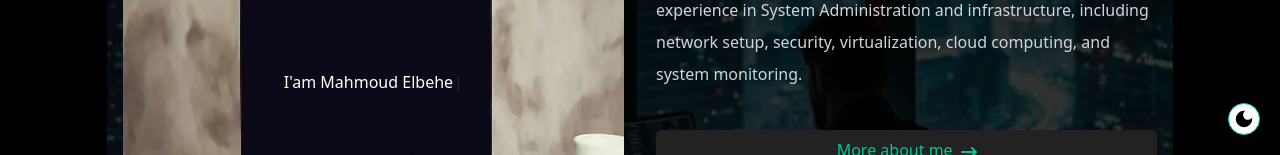
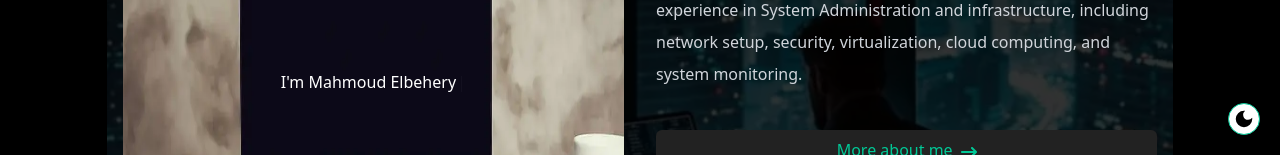
Before and after one commit to mahmoudramy93/portfolio, a Next.js app: page / in a window 1280 px wide. Shown: the part 645-800 px from the top of the page. Built offline with nearby package versions, Linux system fonts and the light colour scheme.

Commit message:
refactor: :recycle:

```diff
--- a/src/components/Project.tsx
+++ b/src/components/Project.tsx
@@ -36,7 +36,6 @@ const Project = ({
       </div>
 
       <div className="flex flex-col gap-4 p-4 overflow-hidden">
-        {/* technologies */}
         <ul className="flex items-center gap-4">
           {technologies.map((techno, index) => {
             return (
--- a/src/components/common/CustomLink.tsx
+++ b/src/components/common/CustomLink.tsx
@@ -11,6 +11,7 @@ const CustomLink = ({ link, text }: TCustomLinkProps) => {
   return (
     <Link
       href={link}
+      aria-label={`Link to ${text}`}
       className="px-1 py-2 rounded-md text-center bg-darkGray text-tealGreen flex items-center justify-center transition-all duration-500 group"
     >
       {text}
--- a/src/components/homeSections/ContactItem.tsx
+++ b/src/components/homeSections/ContactItem.tsx
@@ -17,6 +17,7 @@ const ContactItem = ({ Icon, label, link, value }: TContactItemProps) => {
         <Link
           className="text-blue-500 transition-all duration-300 hover:text-blue-600 flex-wrap"
           href={link}
+          aria-label={`Link to ${label}`}
         >
           {value}
         </Link>
--- a/src/components/homeSections/TypeWriter.tsx
+++ b/src/components/homeSections/TypeWriter.tsx
@@ -1,25 +1,42 @@
 "use client";
 
-import React from "react";
+import React, { useEffect, useState } from "react";
 import Typewriter from "typewriter-effect";
 
 const TypeWriter = () => {
+  const [isLoading, setIsLoading] = useState(true);
+
+  useEffect(() => {
+    const timeout = setTimeout(() => {
+      setIsLoading(false);
+    }, 1000);
+
+    return () => clearTimeout(timeout);
+  }, []);
+
   return (
+    <div className="flex justify-center items-center h-full">
+      {isLoading ? (
+        <div className="text-tealGreen text-2xl">
+          Loading...{" "}
+        </div>
+      ) : (
         <Typewriter
           options={{
             strings: [
               "Hello World 👋",
-          "I'am Mahmoud Elbehery",
+              "I'm Mahmoud Elbehery",
               "Freelance Software Engineer",
               "Senior System Administrator",
               "Backend Developer 💻",
             ],
             autoStart: true,
             loop: true,
-        // A lower value will make the effect faster
             delay: 50,
           }}
         />
+      )}
+    </div>
   );
 };
 
```
Also changed, not shown: 1 other file (tests, documents, lock files or other folders). Lines whose indentation alone changed are shown as unchanged.
